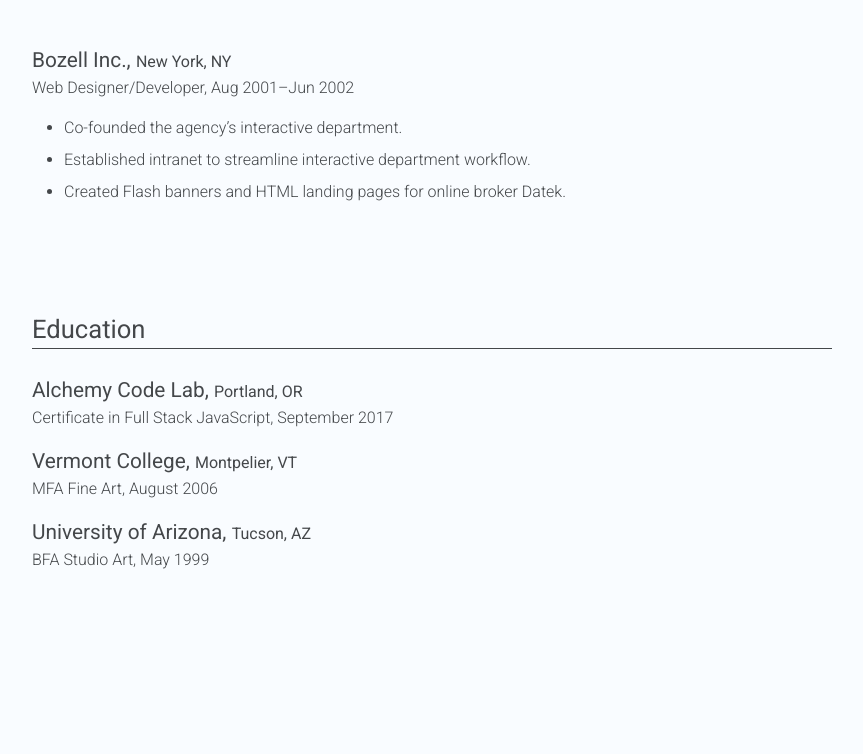
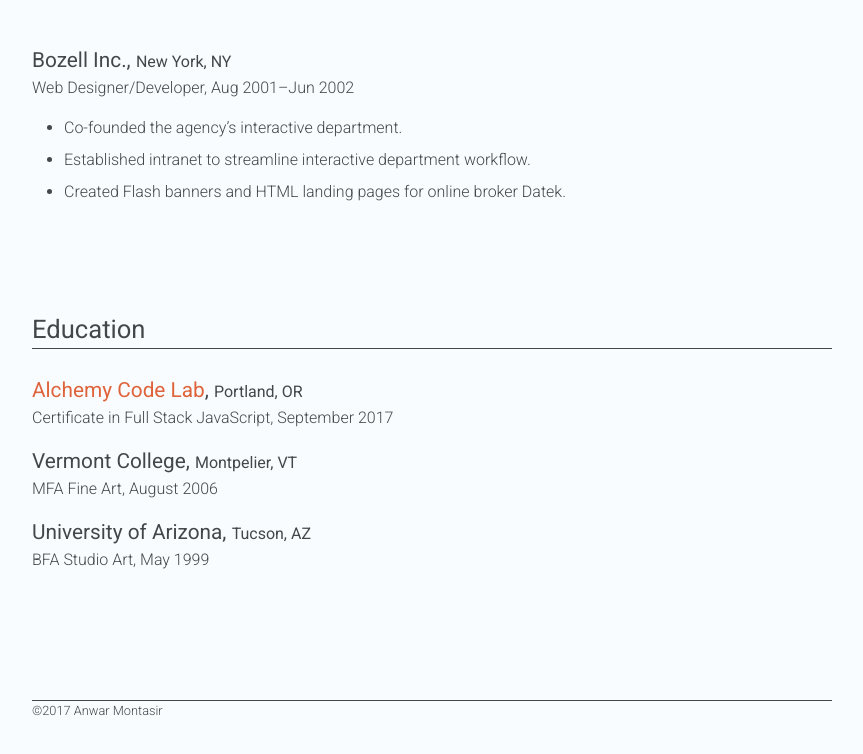
Before and after one commit to anwarmontasir/anwarmontasir.com, a plain HTML site: page index.html in a window 1280 px wide. Shown: the part 2833-3587 px from the top of the page, without its empty margins (208-1071 px from the left). Before the commit the page ends 3485 px from the top, so only its background shows below. Drawn offline with nearby package versions, Linux system fonts and the light colour scheme; some packages are replaced by stand-ins of ours; a script that the page names is missing.

Commit message:
added footer

```diff
--- a/css/style.css
+++ b/css/style.css
@@ -84,7 +84,7 @@ header h1 {font: 300 2em/1 'Roboto Slab', serif; margin-bottom: 5px;}
 
 .clip {clip: rect(1px, 1px, 1px, 1px); position: absolute !important; height: 1px; width: 1px; overflow: hidden;}
 
-section {
+section, footer {
     max-width: 800px;
     margin: 5em auto;
     padding: 0 1em;
@@ -100,6 +100,12 @@ section h3 {font-size: 1.3em; font-weight: 400;}
 .h3-small {font-size: 1rem;}
 section ul {margin: 0 0 3em 2em;}
 section ul li {margin-bottom: .5em;}
+
+footer p {
+    margin-top: 10em;
+    border-top: 1px solid #44474a;
+    font-size: .8em;
+}
 
 @media screen and (max-width: 640px) {
     header {padding: 4em 1em;}
--- a/index.html
+++ b/index.html
@@ -146,7 +146,7 @@
 
         <section id="education">
             <h2>Education</h2>
-            <h3>Alchemy Code Lab, <span class="h3-small">Portland, OR</span></h3>
+            <h3><a href="http://alchemycodelab.com" target="_blank">Alchemy Code Lab</a>, <span class="h3-small">Portland, OR</span></h3>
             <p>Certificate in Full Stack JavaScript, September 2017</p>
             <h3>Vermont College, <span class="h3-small">Montpelier, VT</span></h3>
             <p>MFA Fine Art, August 2006</p>
@@ -155,6 +155,8 @@
         </section>
     </main>
 
+    <footer><p>©<script>document.write(new Date().getFullYear())</script> Anwar Montasir</p></footer>
+
     <script src="http://code.jquery.com/jquery-latest.min.js"></script>
     <script src="https://cdnjs.cloudflare.com/ajax/libs/retina.js/2.1.2/retina.min.js"></script>
     <script src="js/nav.js"></script>
```
